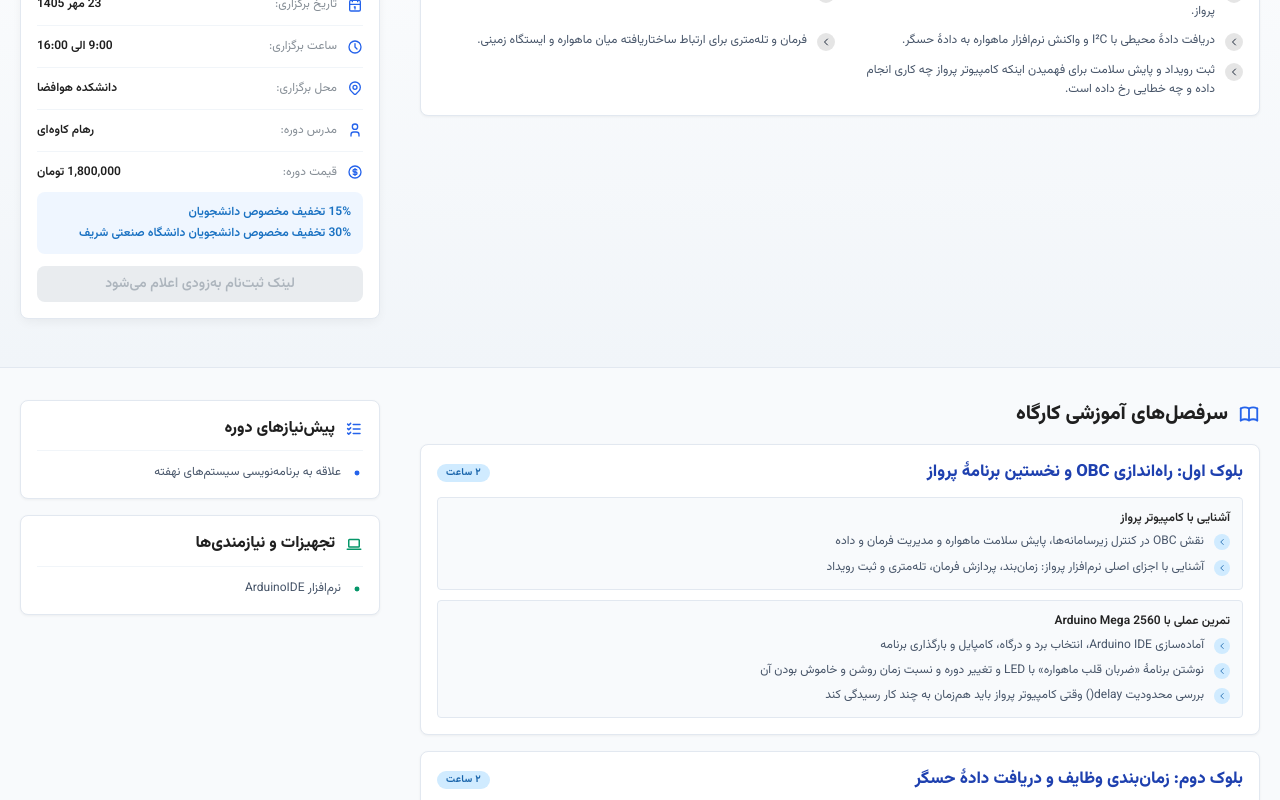
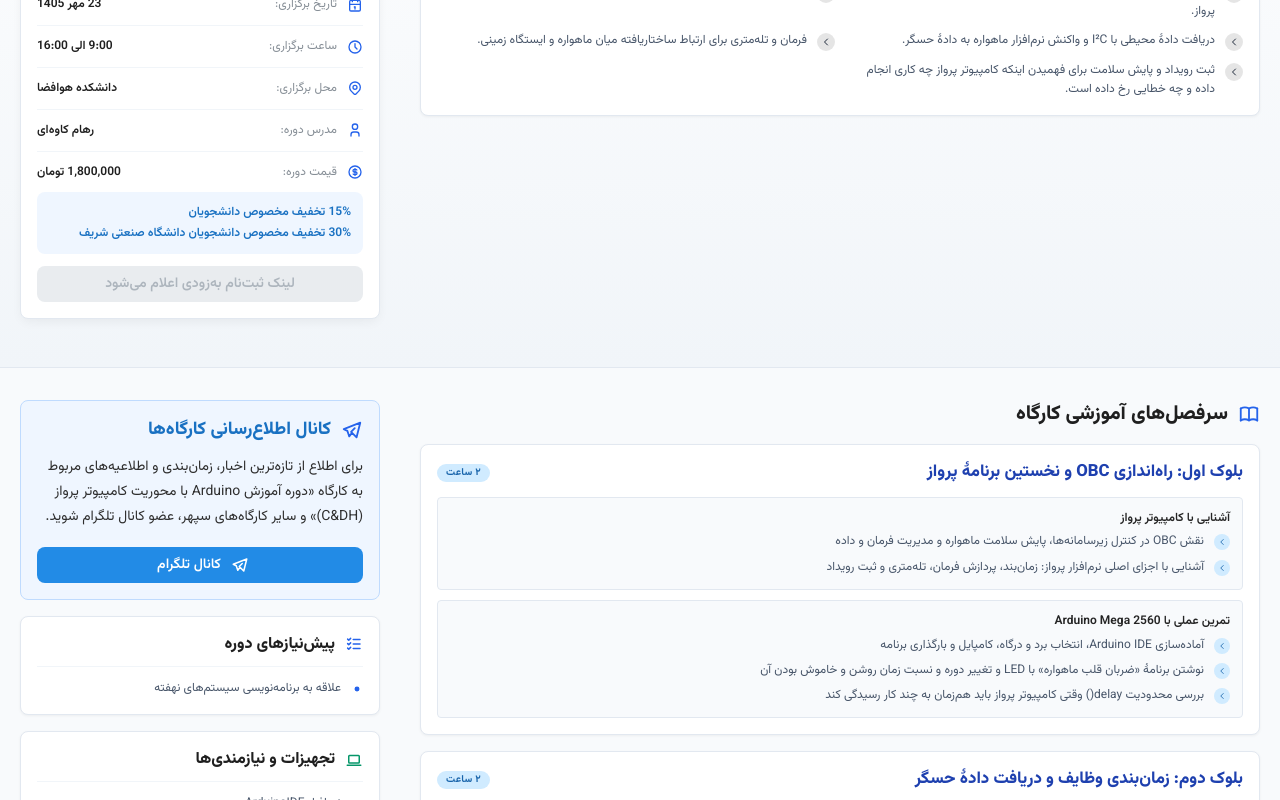
Before and after one commit to Sepehr-Satellite/sepehr-workshop-2026, a Next.js app: page /workshops/cdh-arduino in a window 1280 px wide. Shown: the part 425-1225 px from the top of the page. Built offline with nearby package versions, Linux system fonts and the light colour scheme.

Commit message:
add telegram button

```diff
--- a/src/app/workshops/[slug]/page.tsx
+++ b/src/app/workshops/[slug]/page.tsx
@@ -30,9 +30,11 @@ import {
   IconChevronLeft,
   IconBook,
   IconPointFilled,
+  IconBrandTelegram,
 } from '@tabler/icons-react';
 
 import { WORKSHOPS, Workshop } from '@/modules/workshop/data/workshops';
+import { TELEGRAM_CHANNEL_URL } from '@/shared/constants/socialLinks';
 
 // اسلاگ‌های ثابت برای تضمین Static Export
 const STATIC_SLUGS = [
@@ -465,6 +467,36 @@ export default async function WorkshopDetailPage({ params }: PageProps) {
           {/* ستون پیش‌نیازها و ملزومات */}
           <div style={{ width: '100%' }}>
             <Stack gap="md" style={{ width: '100%' }}>
+              <Card
+                component="section"
+                aria-labelledby="workshop-telegram-title"
+                radius="md"
+                p="md"
+                style={{ backgroundColor: '#eff6ff', border: '1px solid #bfdbfe' }}
+              >
+                <Group gap="xs" mb="sm" wrap="nowrap">
+                  <IconBrandTelegram size={22} color="#2563eb" style={{ flexShrink: 0 }} />
+                  <Title id="workshop-telegram-title" order={2} size="h4" c="blue.8">
+                    کانال اطلاع‌رسانی کارگاه‌ها
+                  </Title>
+                </Group>
+                <Text size="sm" c="dark.6" lh={1.8} mb="md">
+                  برای اطلاع از تازه‌ترین اخبار، زمان‌بندی و اطلاعیه‌های مربوط به کارگاه «{workshop.title}»
+                  و سایر کارگاه‌های سپهر، عضو کانال تلگرام شوید.
+                </Text>
+                <Button
+                  component="a"
+                  href={TELEGRAM_CHANNEL_URL}
+                  target="_blank"
+                  rel="noopener noreferrer"
+                  fullWidth
+                  color="blue"
+                  leftSection={<IconBrandTelegram size={18} />}
+                >
+                  کانال تلگرام
+                </Button>
+              </Card>
+
               {/* کارت پیش‌نیازها */}
               <Card
                 radius="md"
--- a/src/shared/components/Footer.tsx
+++ b/src/shared/components/Footer.tsx
@@ -3,6 +3,7 @@
 import Link from 'next/link';
 import Image from 'next/image';
 import { getAssetPath } from '@/utils/prefix';
+import { TELEGRAM_CHANNEL_URL } from '@/shared/constants/socialLinks';
 import {
   Container,
   Button,
@@ -31,7 +32,7 @@ const COLORS = {
 };
 
 const socialLinks = [
-  { icon: IconBrandTelegram, href: 'https://t.me', label: 'تلگرام' },
+  { icon: IconBrandTelegram, href: TELEGRAM_CHANNEL_URL, label: 'کانال تلگرام' },
 ];
 
 const quickLinks = [
--- /dev/null
+++ b/src/shared/constants/socialLinks.ts
@@ -0,0 +1 @@
+export const TELEGRAM_CHANNEL_URL = 'https://t.me/SepehrWorkshops';
```
Also changed, not shown: src/shared/components/HeroSection.tsx (+18 -1 lines).
